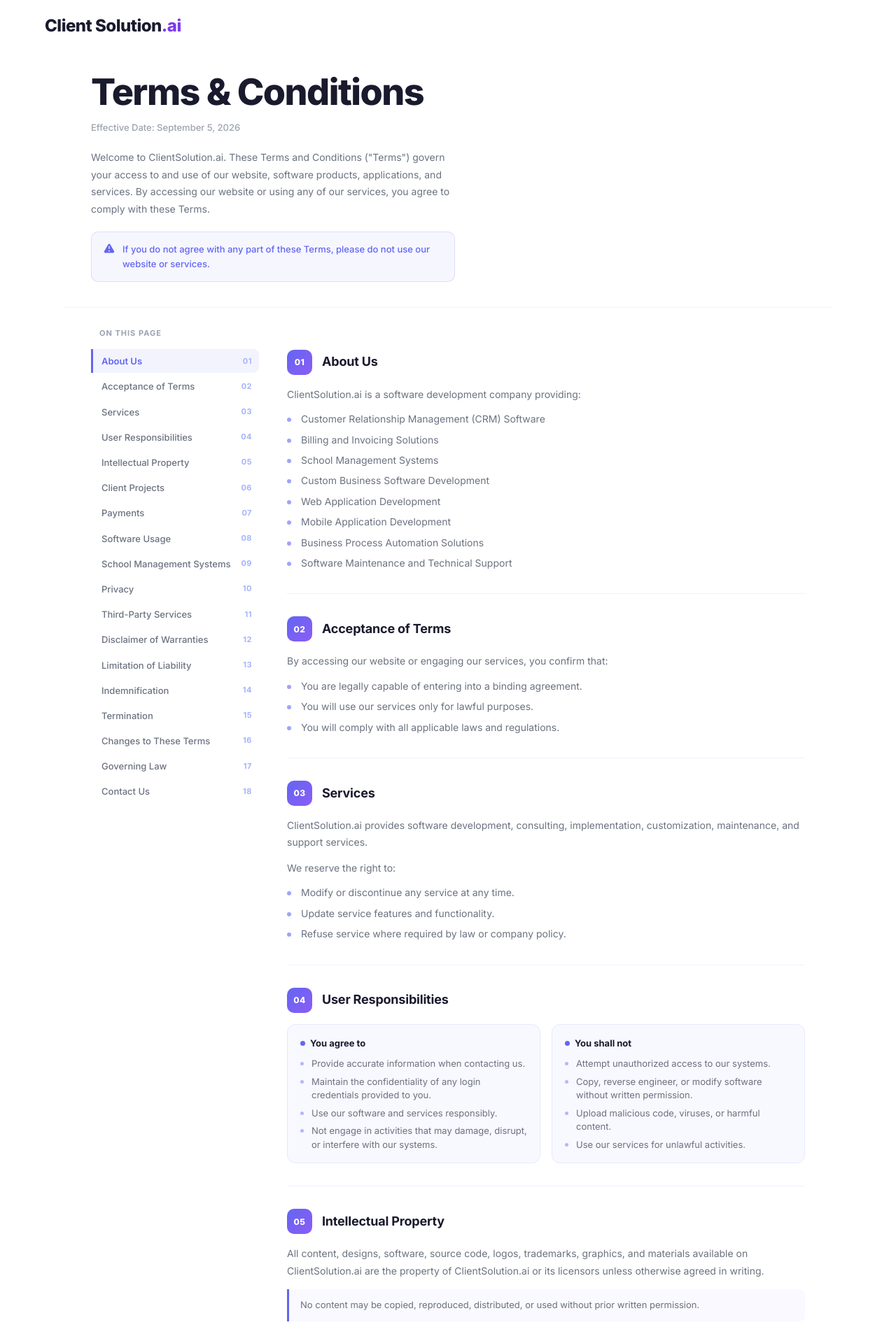
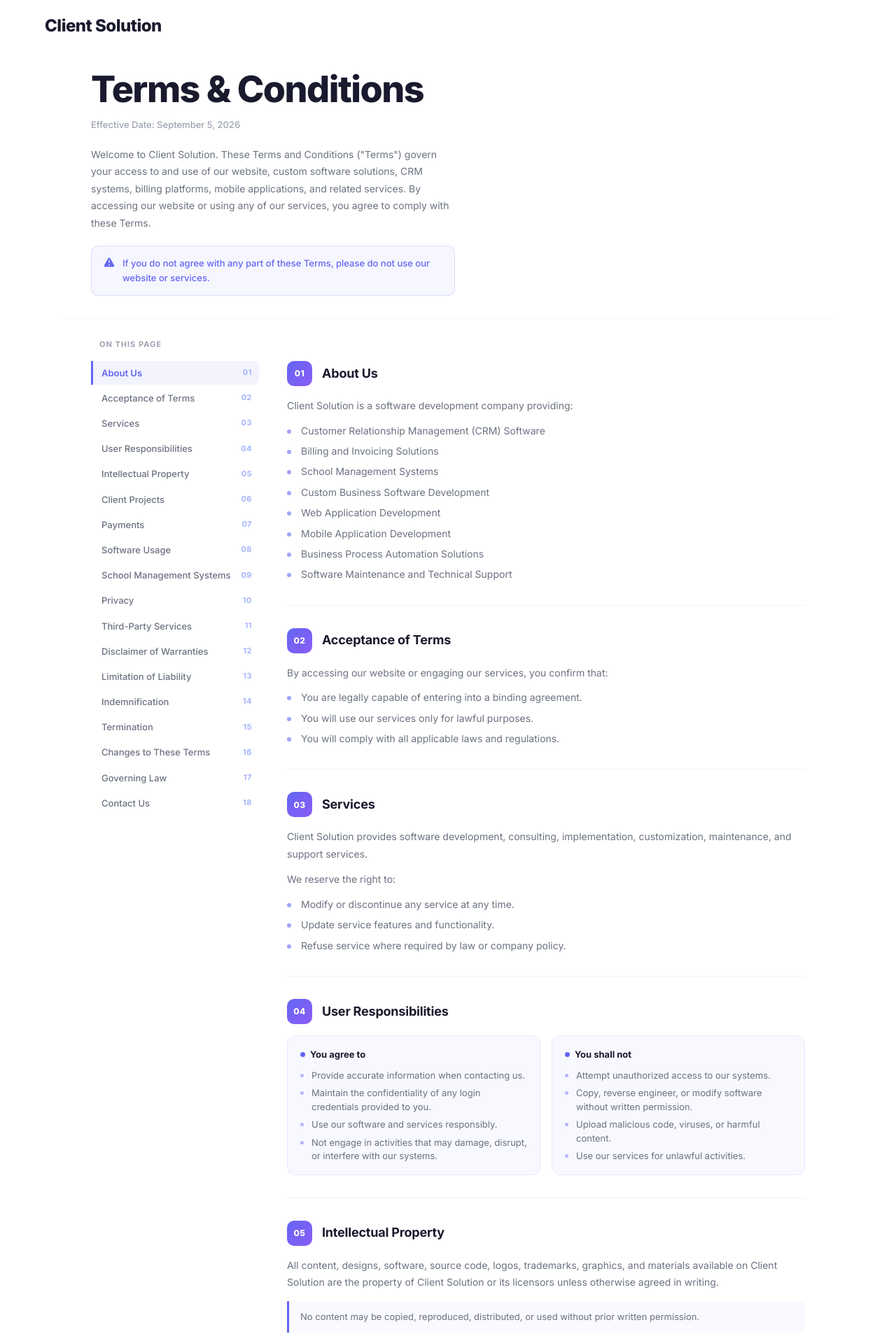
Before and after one commit to akp660/ClientSolution_Website, a React (Vite) app: page /terms in a window 1280 px wide. Shown: the top 1907 px of the page at 70% size. Built offline with nearby package versions, Linux system fonts and the light colour scheme.

Commit message:
refactor: rebrand company name by removing .ai suffix across the entire site

```diff
--- a/index.html
+++ b/index.html
@@ -7,8 +7,8 @@
     <meta name="viewport" content="width=device-width, initial-scale=1.0" />
 
     <!-- SEO Primary Meta Tags -->
-    <title>Client Solution.ai | Custom CRMs, Billing Engines & Cloud Software Platform</title>
-    <meta name="title" content="Client Solution.ai | Custom CRMs, Billing Engines & Cloud Software Platform" />
+    <title>Client Solution | Custom CRMs, Billing Engines & Cloud Software Platform</title>
+    <meta name="title" content="Client Solution | Custom CRMs, Billing Engines & Cloud Software Platform" />
     <meta name="description" content="We build simple, reliable, and scalable software platforms — from custom CRMs and billing engines to web and mobile apps designed around your business workflows." />
     <meta name="keywords" content="Client Solution, custom CRM, billing software, enterprise software, web development, mobile apps, SaaS platform, cloud architecture, software development company" />
     <meta name="robots" content="index, follow, max-image-preview:large" />
@@ -18,15 +18,15 @@
     <!-- Open Graph / Facebook / LinkedIn Social Tags -->
     <meta property="og:type" content="website" />
     <meta property="og:url" content="https://clientsolution.ai/" />
-    <meta property="og:site_name" content="Client Solution.ai" />
-    <meta property="og:title" content="Client Solution.ai | Software Solutions That Drive Growth & Scale Operations" />
+    <meta property="og:site_name" content="Client Solution" />
+    <meta property="og:title" content="Client Solution | Software Solutions That Drive Growth & Scale Operations" />
     <meta property="og:description" content="We build simple, reliable, and scalable software platforms — custom CRMs, automated billing engines, web & mobile apps." />
     <meta property="og:image" content="https://clientsolution.ai/src/assets/dashboard.png" />
 
     <!-- Twitter Card Meta Tags -->
     <meta name="twitter:card" content="summary_large_image" />
     <meta name="twitter:url" content="https://clientsolution.ai/" />
-    <meta name="twitter:title" content="Client Solution.ai | Software Solutions That Drive Growth" />
+    <meta name="twitter:title" content="Client Solution | Software Solutions That Drive Growth" />
     <meta name="twitter:description" content="Enterprise custom CRMs, billing software, web apps, and native desktop/mobile solutions." />
     <meta name="twitter:image" content="https://clientsolution.ai/src/assets/dashboard.png" />
 
@@ -35,7 +35,7 @@
       {
         "@context": "https://schema.org",
         "@type": "Organization",
-        "name": "Client Solution.ai",
+        "name": "Client Solution",
         "url": "https://clientsolution.ai/",
         "logo": "https://clientsolution.ai/favicon.svg",
         "description": "Building smart custom software solutions for growing enterprise businesses.",
--- a/src/components/ConsultationModal.jsx
+++ b/src/components/ConsultationModal.jsx
@@ -129,7 +129,7 @@
           <div className="chat-msg bot-msg animate-fade-in">
             <div className="msg-avatar">🤖</div>
             <div className="msg-bubble">
-              <p>Hello! 👋 Welcome to <strong>Client Solution.ai</strong>.</p>
+              <p>Hello! 👋 Welcome to <strong>Client Solution</strong>.</p>
               <p>What is your <strong>Full Name</strong>?</p>
             </div>
           </div>
--- a/src/components/Cta.jsx
+++ b/src/components/Cta.jsx
@@ -35,7 +35,7 @@
             <div className="testimonial-card">
               <div className="testimonial-stars">★★★★★</div>
               <p className="quote-text">
-                "Client Solution.ai transformed our customer management and billing workflows. Their custom platform boosted our team productivity by 40% in just two months."
+                "Client Solution transformed our customer management and billing workflows. Their custom platform boosted our team productivity by 40% in just two months."
               </p>
               <div className="testimonial-footer">
                 <div className="author">
@@ -67,7 +67,7 @@
             <div className="testimonial-card">
               <div className="testimonial-stars">★★★★★</div>
               <p className="quote-text">
-                "Working with Client Solution.ai was seamless from architectural review to cloud deployment. They delivered our cross-platform app 2 weeks ahead of schedule."
+                "Working with Client Solution was seamless from architectural review to cloud deployment. They delivered our cross-platform app 2 weeks ahead of schedule."
               </p>
               <div className="testimonial-footer">
                 <div className="author">
--- a/src/components/Footer.jsx
+++ b/src/components/Footer.jsx
@@ -9,7 +9,7 @@
       <div className="container">
         <div className="footer-content">
           <div className="footer-brand">
-            <div className="logo">Client Solution<span>.ai</span></div>
+            <div className="logo">Client Solution</div>
             <p>Building smart software solutions for growing businesses.</p>
             <p style={{marginTop: '12px', fontSize: '13px', color: 'var(--primary)'}}>CRM • Billing Software • Web Applications • Mobile Apps • Custom Software Development</p>
           </div>
@@ -38,7 +38,7 @@
           </div>
         </div>
         <div className="footer-bottom">
-          <p>&copy; {new Date().getFullYear()} Client Solution.ai. All rights reserved.</p>
+          <p>&copy; {new Date().getFullYear()} Client Solution. All rights reserved.</p>
           <div className="footer-legal">
             <button
               className="footer-legal-btn"
--- a/src/components/Navbar.jsx
+++ b/src/components/Navbar.jsx
@@ -12,7 +12,7 @@
           onClick={onBackToLanding}
           style={{ cursor: 'pointer' }}
         >
-          Client Solution<span>.ai</span>
+          Client Solution
         </div>
 
         <nav className="nav-links">
--- a/src/components/SEO.jsx
+++ b/src/components/SEO.jsx
@@ -4,9 +4,9 @@
   useEffect(() => {
     // 1. Update Title
     if (title) {
-      document.title = `${title} | Client Solution.ai`;
+      document.title = `${title} | Client Solution`;
     } else {
-      document.title = 'Client Solution.ai | Custom CRMs, Billing Engines & Cloud Software';
+      document.title = 'Client Solution | Custom CRMs, Billing Engines & Cloud Software';
     }
 
     // 2. Update Description
--- a/src/components/ScrollAnimation.jsx
+++ b/src/components/ScrollAnimation.jsx
@@ -39,7 +39,7 @@
     <section className="scroll-animation-section" ref={sectionRef}>
       <div className="gradient-background"></div>
       <div className={`text-container ${isVisible ? 'visible' : ''}`}>
-        <h2 className="reveal-text">client solution <span className="highlight">.ai</span></h2>
+        <h2 className="reveal-text">client solution</h2>
       </div>
     </section>
   );
--- a/src/pages/Landing.jsx
+++ b/src/pages/Landing.jsx
@@ -37,7 +37,7 @@
         <div className="landing-container navbar-content">
           <div className="landing-logo">
             <div className="logo-circle">CS</div>
-            <span>Client Solution.Ai</span>
+            <span>Client Solution</span>
           </div>
           {/*<div className="nav-buttons">
             <button className="btn-login" onClick={onLogin}>Log In</button>
--- a/src/pages/PrivacyPolicy.jsx
+++ b/src/pages/PrivacyPolicy.jsx
@@ -191,7 +191,7 @@
     <>
       <SEO
         title="Privacy Policy"
-        description="Learn how ClientSolution.ai collects, protects, and handles user data in compliance with data privacy standards."
+        description="Learn how Client Solution collects, protects, and handles user data in compliance with data privacy standards."
       />
       <style>{css}</style>
       <div className="pp-page">
@@ -204,7 +204,7 @@
             <h1 className="pp-hero-title">Privacy Policy</h1>
             <p className="pp-hero-date">Effective Date: September 5, 2026</p>
             <p className="pp-hero-intro">
-              At ClientSolution.ai, we take your privacy seriously, and so we are committed to
+              At Client Solution, we take your privacy seriously, and so we are committed to
               protecting your personal information. This Privacy Policy explains how we collect, use,
               disclose, and protect information when you visit our website, contact us, or use any of
               our software products and services.
@@ -257,7 +257,7 @@
                 <h2>Introduction</h2>
               </div>
               <p>
-                ClientSolution.ai ("Company", "we", "our", or "us") is committed to protecting the
+                Client Solution ("Company", "we", "our", or "us") is committed to protecting the
                 privacy and security of our clients, website visitors, and users. This Privacy Policy
                 explains how we collect, use, disclose, and protect information when you visit our
                 website, contact us, or use any of our software products and services.
@@ -273,9 +273,9 @@
             <section id="about" className="pp-sec">
               <div className="pp-sec-head">
                 <span className="pp-num-badge">02</span>
-                <h2>About ClientSolution.ai</h2>
+                <h2>About Client Solution</h2>
               </div>
-              <p>ClientSolution.ai is a software development company providing technology solutions including:</p>
+              <p>Client Solution is a software development company providing technology solutions including:</p>
               <ul className="pp-list">
                 <li>Customer Relationship Management (CRM) Software</li>
                 <li>Billing and Invoicing Solutions</li>
@@ -398,9 +398,9 @@
 
             <section id="school-mgmt" className="pp-sec">
               <div className="pp-sec-head"><span className="pp-num-badge">09</span><h2>School Management Systems</h2></div>
-              <p>ClientSolution.ai develops School Management Systems for educational institutions.</p>
+              <p>Client Solution develops School Management Systems for educational institutions.</p>
               <p>Any student, parent, teacher, or staff information processed through such systems belongs to the respective educational institution. The institution is responsible for obtaining necessary permissions and complying with applicable privacy laws.</p>
-              <div className="pp-note">ClientSolution.ai processes such information solely for providing and maintaining the software services requested by the institution.</div>
+              <div className="pp-note">Client Solution processes such information solely for providing and maintaining the software services requested by the institution.</div>
             </section>
 
             <section id="third-party" className="pp-sec">
@@ -494,8 +494,8 @@
         {/* ── Page Footer ── */}
         <footer className="pp-page-footer">
           <div className="pp-page-footer-inner">
-            <div className="pp-pf-logo">Client Solution<span>.ai</span></div>
-            <p className="pp-pf-copy">© {new Date().getFullYear()} Client Solution.ai. All rights reserved.</p>
+            <div className="pp-pf-logo">Client Solution</div>
+            <p className="pp-pf-copy">© {new Date().getFullYear()} Client Solution. All rights reserved.</p>
             <div className="pp-pf-legal">
               <button className="pp-pf-link active" onClick={onBack}>Privacy Policy</button>
               <button className="pp-pf-link" onClick={() => { navigate('/terms'); window.scrollTo({top:0,behavior:'smooth'}); }}>Terms &amp; Conditions</button>
--- a/src/pages/TermsAndConditions.jsx
+++ b/src/pages/TermsAndConditions.jsx
@@ -185,7 +185,7 @@
     <>
       <SEO
         title="Terms & Conditions"
-        description="Read the terms of service, conditions, and usage policies for ClientSolution.ai software platforms."
+        description="Read the terms of service, conditions, and usage policies for Client Solution software platforms."
       />
       <style>{css}</style>
       <div className="tc-page">
@@ -198,9 +198,9 @@
             <h1 className="tc-hero-title">Terms &amp; Conditions</h1>
             <p className="tc-hero-date">Effective Date: September 5, 2026</p>
             <p className="tc-hero-intro">
-              Welcome to ClientSolution.ai. These Terms and Conditions ("Terms") govern your access to
-              and use of our website, software products, applications, and services. By accessing our
-              website or using any of our services, you agree to comply with these Terms.
+              Welcome to Client Solution. These Terms and Conditions ("Terms") govern your access to
+              and use of our website, custom software solutions, CRM systems, billing platforms,
+              mobile applications, and related services. By accessing our website or using any of our services, you agree to comply with these Terms.
             </p>
             <div className="tc-hero-warning">
               <svg className="tc-hero-warning-icon" viewBox="0 0 20 20" fill="currentColor">
@@ -245,7 +245,7 @@
 
             <section id="about" className="tc-sec">
               <div className="tc-sec-head"><span className="tc-num-badge">01</span><h2>About Us</h2></div>
-              <p>ClientSolution.ai is a software development company providing:</p>
+              <p>Client Solution is a software development company providing:</p>
               <ul className="tc-list">
                 <li>Customer Relationship Management (CRM) Software</li>
                 <li>Billing and Invoicing Solutions</li>
@@ -270,7 +270,7 @@
 
             <section id="services" className="tc-sec">
               <div className="tc-sec-head"><span className="tc-num-badge">03</span><h2>Services</h2></div>
-              <p>ClientSolution.ai provides software development, consulting, implementation, customization, maintenance, and support services.</p>
+              <p>Client Solution provides software development, consulting, implementation, customization, maintenance, and support services.</p>
               <p>We reserve the right to:</p>
               <ul className="tc-list">
                 <li>Modify or discontinue any service at any time.</li>
@@ -305,9 +305,9 @@
 
             <section id="ip" className="tc-sec">
               <div className="tc-sec-head"><span className="tc-num-badge">05</span><h2>Intellectual Property</h2></div>
-              <p>All content, designs, software, source code, logos, trademarks, graphics, and materials available on ClientSolution.ai are the property of ClientSolution.ai or its licensors unless otherwise agreed in writing.</p>
+              <p>All content, designs, software, source code, logos, trademarks, graphics, and materials available on Client Solution are the property of Client Solution or its licensors unless otherwise agreed in writing.</p>
               <div className="tc-note">No content may be copied, reproduced, distributed, or used without prior written permission.</div>
-              <p style={{marginTop:'14px'}}>For custom software projects, ownership rights shall be governed by the specific agreement signed between ClientSolution.ai and the client.</p>
+              <p style={{marginTop:'14px'}}>For custom software projects, ownership rights shall be governed by the specific agreement signed between Client Solution and the client.</p>
             </section>
 
             <section id="projects" className="tc-sec">
@@ -327,13 +327,14 @@
               <ul className="tc-list">
                 <li>Payments are non-refundable after work has commenced.</li>
                 <li>Delayed payments may result in suspension of services.</li>
-                <li>ClientSolution.ai reserves the right to charge applicable late payment fees where legally permitted.</li>
+                <li>Client Solution reserves the right to charge applicable late payment fees where legally permitted.</li>
               </ul>
             </section>
 
             <section id="software" className="tc-sec">
               <div className="tc-sec-head"><span className="tc-num-badge">08</span><h2>Software Usage</h2></div>
-              <p>Clients using CRM, Billing Software, School Management Systems, or other applications developed by ClientSolution.ai agree to:</p>
+              <h3 style={{fontSize:'15px',fontWeight:700,color:'#1a1a2e',marginTop:'20px',marginBottom:'8px'}}>8.1 Application Usage</h3>
+              <p>Clients using CRM, Billing Software, School Management Systems, or other applications developed by Client Solution agree to:</p>
               <ul className="tc-list">
                 <li>Use the software only for legitimate business purposes.</li>
                 <li>Maintain the security of their accounts.</li>
@@ -350,7 +351,7 @@
                 <li>Ensuring compliance with applicable educational and privacy regulations.</li>
                 <li>Managing user access and credentials within the institution.</li>
               </ul>
-              <div className="tc-note">ClientSolution.ai acts only as a software provider and is not responsible for how institutions collect or use student data.</div>
+              <div className="tc-note">Client Solution acts only as a software provider and is not responsible for how institutions collect or use student data.</div>
             </section>
 
             <section id="privacy" className="tc-sec">
@@ -376,7 +377,7 @@
 
             <section id="disclaimer" className="tc-sec">
               <div className="tc-sec-head"><span className="tc-num-badge">12</span><h2>Disclaimer of Warranties</h2></div>
-              <p>Services and software are provided on an "as is" and "as available" basis. To the maximum extent permitted by law, ClientSolution.ai does not guarantee:</p>
+              <p>Services and software are provided on an "as is" and "as available" basis. To the maximum extent permitted by law, Client Solution does not guarantee:</p>
               <ul className="tc-list">
                 <li>Uninterrupted operation</li>
                 <li>Error-free functionality</li>
@@ -387,7 +388,7 @@
 
             <section id="liability" className="tc-sec">
               <div className="tc-sec-head"><span className="tc-num-badge">13</span><h2>Limitation of Liability</h2></div>
-              <p>To the fullest extent permitted by law, ClientSolution.ai shall not be liable for:</p>
+              <p>To the fullest extent permitted by law, Client Solution shall not be liable for:</p>
               <ul className="tc-list">
                 <li>Indirect or consequential damages</li>
                 <li>Loss of profits or business opportunities</li>
@@ -399,7 +400,7 @@
 
             <section id="indemnify" className="tc-sec">
               <div className="tc-sec-head"><span className="tc-num-badge">14</span><h2>Indemnification</h2></div>
-              <p>You agree to defend, indemnify, and hold harmless ClientSolution.ai, its employees, partners, and affiliates from claims, liabilities, damages, and expenses arising from:</p>
+              <p>You agree to defend, indemnify, and hold harmless Client Solution, its employees, partners, and affiliates from claims, liabilities, damages, and expenses arising from:</p>
               <ul className="tc-list">
                 <li>Your misuse of our services</li>
                 <li>Violation of these Terms</li>
@@ -480,8 +481,8 @@
         {/* ── Page Footer ── */}
         <footer className="tc-page-footer">
           <div className="tc-page-footer-inner">
-            <div className="tc-pf-logo">Client Solution<span>.ai</span></div>
-            <p className="tc-pf-copy">© {new Date().getFullYear()} Client Solution.ai. All rights reserved.</p>
+            <div className="tc-pf-logo">Client Solution</div>
+            <p className="tc-pf-copy">© {new Date().getFullYear()} Client Solution. All rights reserved.</p>
             <div className="tc-pf-legal">
               {onPrivacy && (
                 <button className="tc-pf-link" onClick={onPrivacy}>Privacy Policy</button>
```
Also changed, not shown: public/robots.txt.
